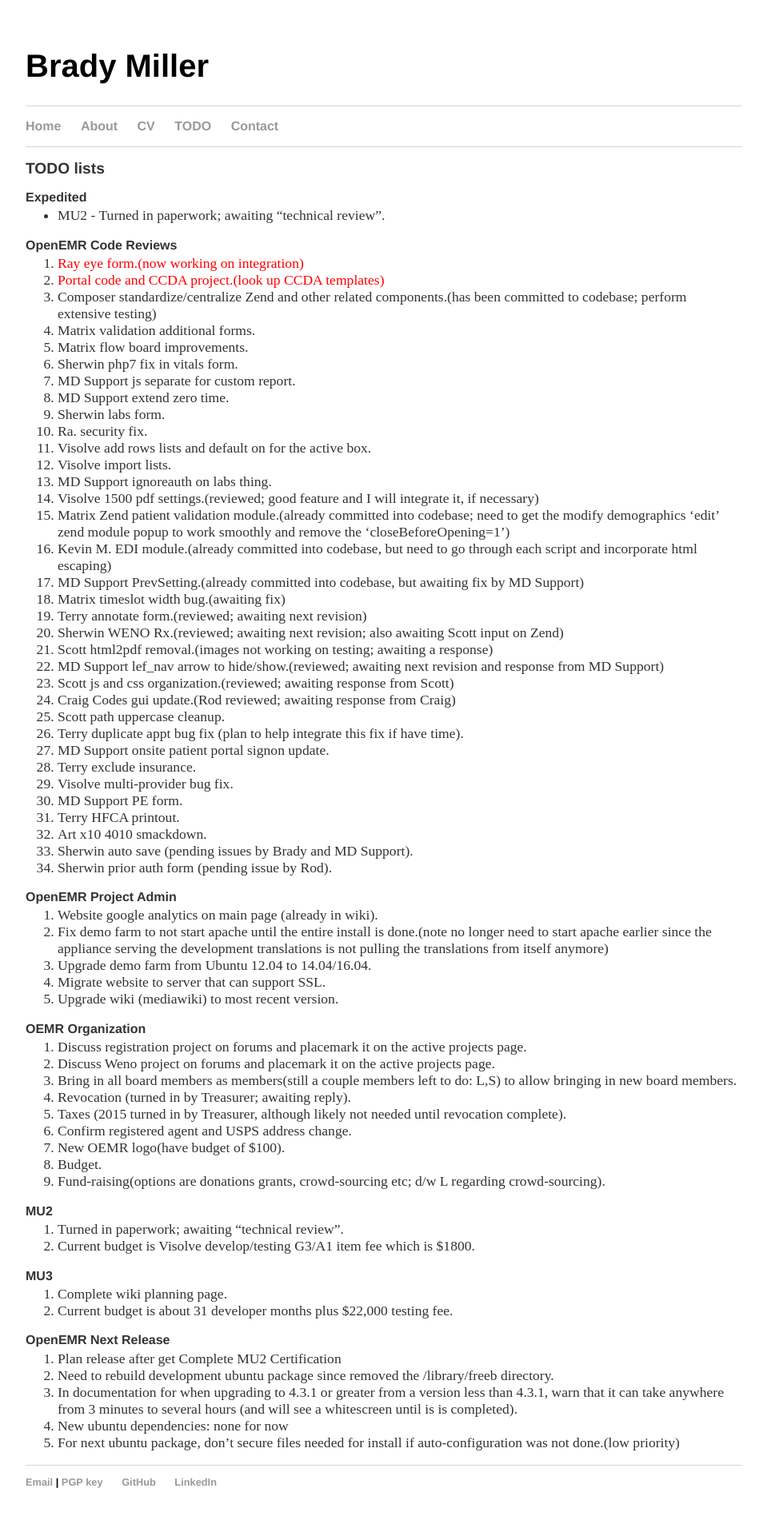
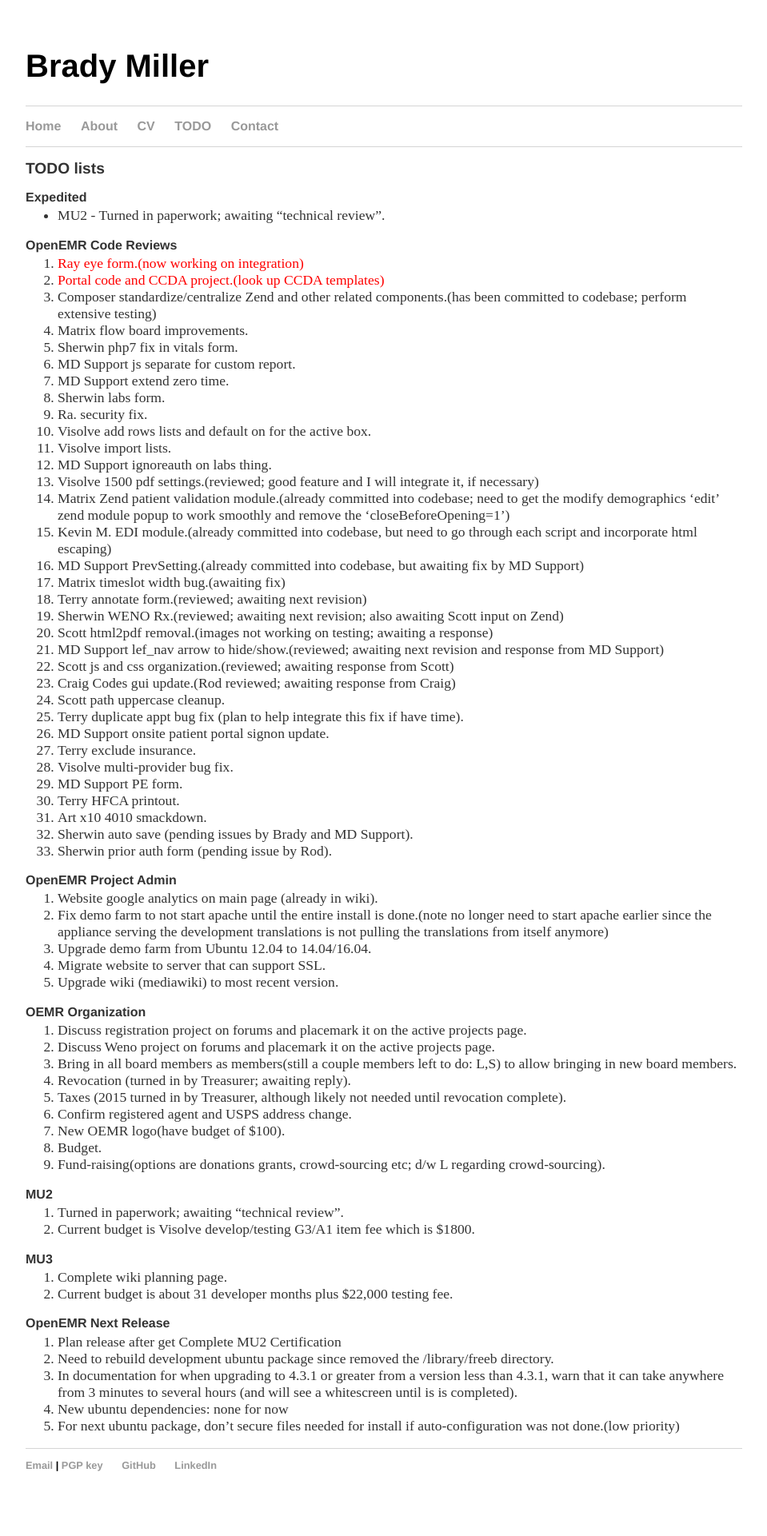
Before and after one commit to bradymiller/bradymiller.github.io, a Jekyll site: the page built from todo/index.md, in a window 1280 px wide. Shown: the whole page at 80% size, without its empty margins (160-1119 px from the left). Built offline with Jekyll 4.4.1, drawn with Linux system fonts in a browser that asks for light colours; after the commit the page ends 1900 px from its top, so only the background shows below that.

Commit message:
Update todo list

```diff
--- a/todo/index.md
+++ b/todo/index.md
@@ -10,7 +10,6 @@
 1. <span style="color: red">Ray eye form.(now working on integration)</span>
 1. <span style="color: red">Portal code and CCDA project.(look up CCDA templates)</span>
 1. Composer standardize/centralize Zend and other related components.(has been committed to codebase; perform extensive testing)
-1. Matrix validation additional forms.
 1. Matrix flow board improvements.
 1. Sherwin php7 fix in vitals form.
 1. MD Support js separate for custom report.
```
